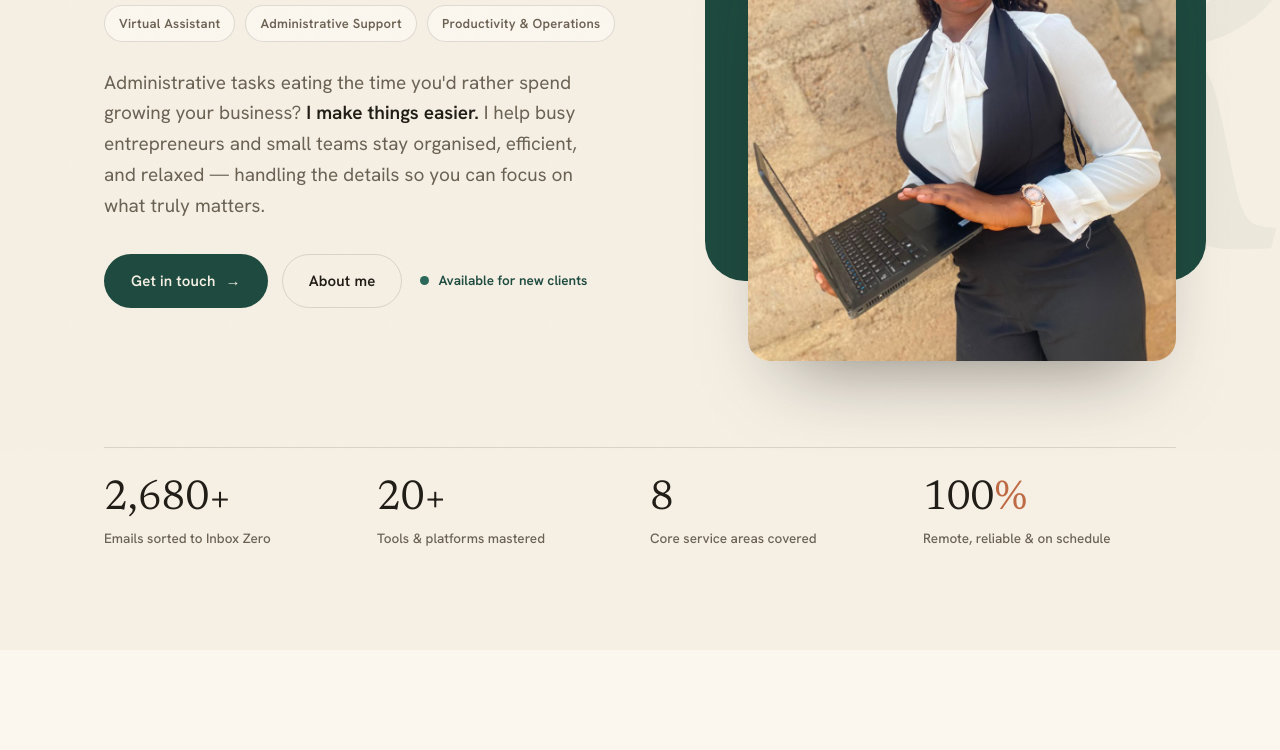
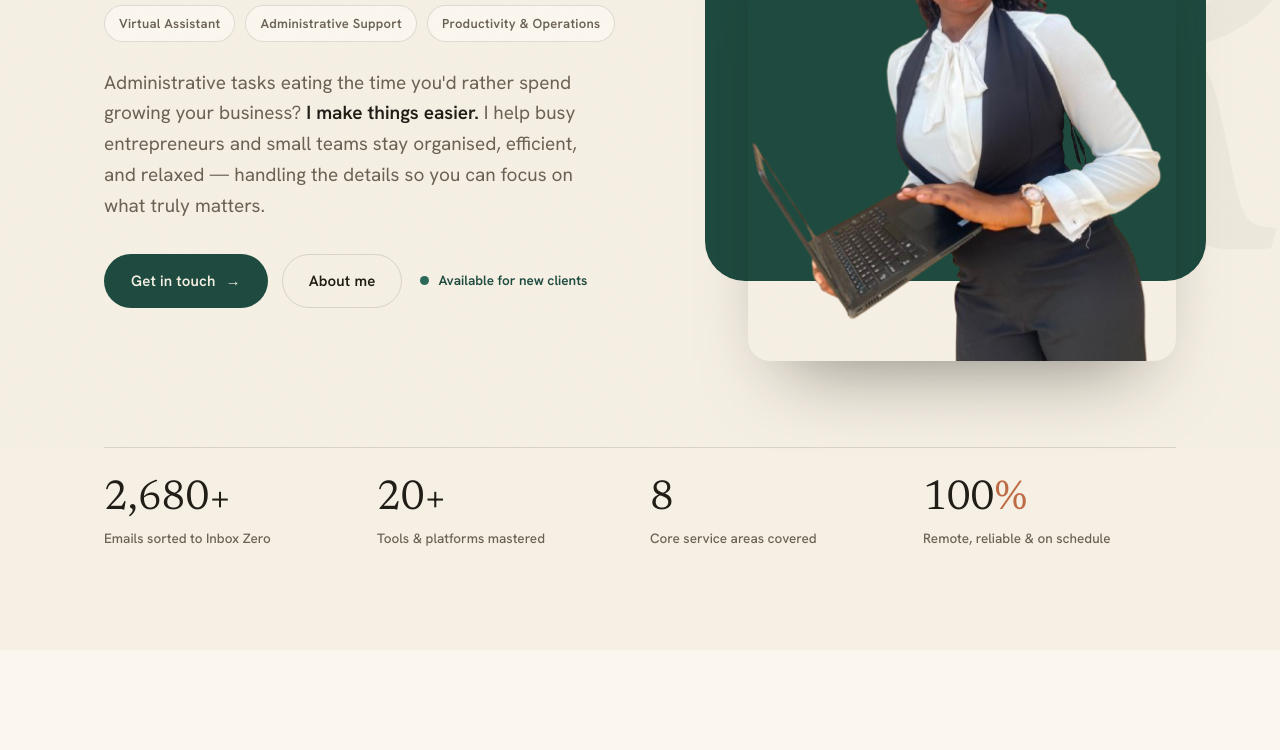
Before and after one commit to NurideenFaisal/raheal-portfolio, a plain HTML site: page index.html in a window 1280 px wide. Shown: the part 350-1100 px from the top of the page. Drawn offline with Linux system fonts and the light colour scheme.

Commit message:
image chang

```diff
--- a/index.html
+++ b/index.html
@@ -112,7 +112,7 @@
     <div class="hero-photo reveal d2">
       <div class="blob"></div>
       <div class="frame">
-        <img src="assets/raheal.jpeg" alt="Raheal Akuta, Virtual Assistant">
+        <img src="assets/rahealG.png" alt="Raheal Akuta, Virtual Assistant">
       </div>
     </div>
   </div>
```
Also changed, not shown: assets/rahealG.png (added).
